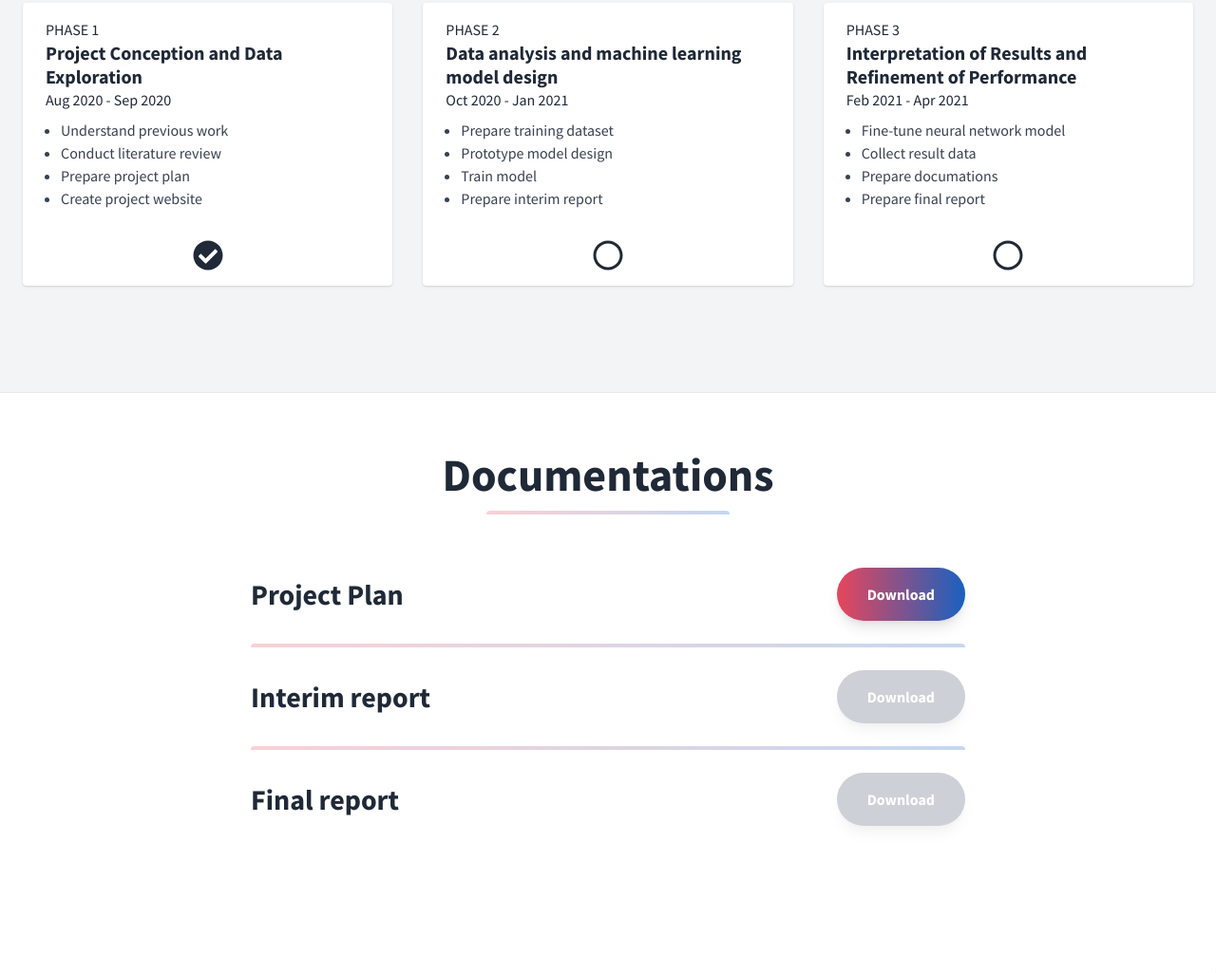
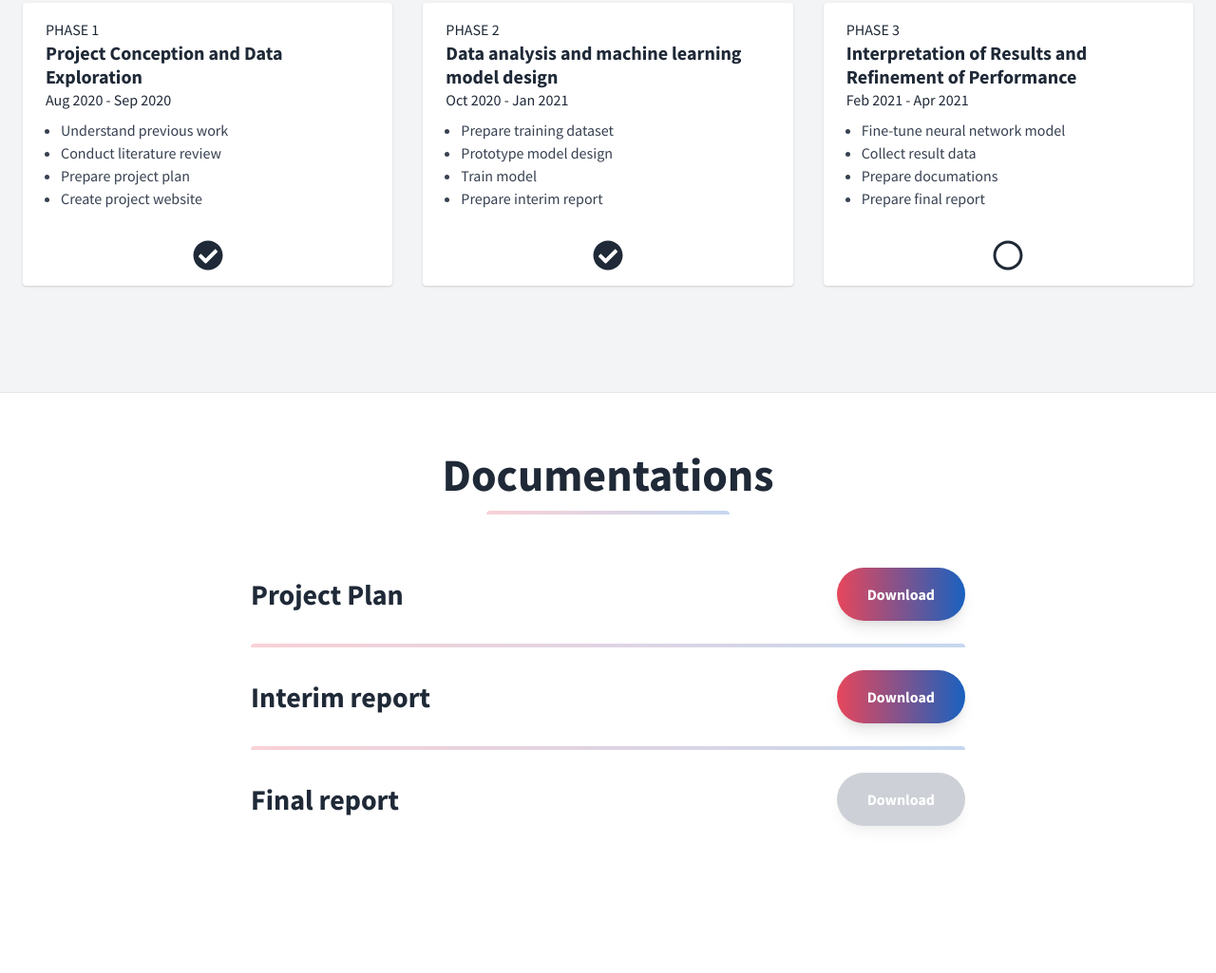
Before and after one commit to kalvin807/mtr-ml-anaylsis-page, a website: page index.html in a window 1280 px wide. Shown: the part 2797-3822 px from the top of the page at 95% size. Drawn offline with nearby package versions, Linux system fonts and the light colour scheme.

Commit message:
Update progress and interim report

```diff
--- a/index.html
+++ b/index.html
@@ -446,7 +446,7 @@
                   License - https://fontawesome.com/license/free (Icons: CC BY 4.0, Fonts: SIL OFL 1.1, Code: MIT License)
                   -->
                   <path
-                    d="M256 8C119 8 8 119 8 256s111 248 248 248 248-111 248-248S393 8 256 8zm0 448c-110.5 0-200-89.5-200-200S145.5 56 256 56s200 89.5 200 200-89.5 200-200 200z"
+                    d="M504 256c0 136.967-111.033 248-248 248S8 392.967 8 256 119.033 8 256 8s248 111.033 248 248zM227.314 387.314l184-184c6.248-6.248 6.248-16.379 0-22.627l-22.627-22.627c-6.248-6.249-16.379-6.249-22.628 0L216 308.118l-70.059-70.059c-6.248-6.248-16.379-6.248-22.628 0l-22.627 22.627c-6.248 6.248-6.248 16.379 0 22.627l104 104c6.249 6.249 16.379 6.249 22.628.001z"
                   />
                 </svg>
               </div>
@@ -520,11 +520,13 @@
             ></div>
             <div class="flex flex-col sm:flex-row justify-between items-center">
               <p class="my-2 text-3xl font-bold">Interim report</p>
-              <button
-                class="mx-auto lg:mx-0 hover:underline opacity-50 cursor-not-allowed bg-gray-400 text-white font-bold rounded-full my-6 py-4 px-8 shadow-lg"
-              >
-                Download
-              </button>
+              <a href="docs/interim_report.pdf" download="interim_report.pdf">
+                <button
+                  class="mx-auto lg:mx-0 hover:underline gradient text-white font-bold rounded-full my-6 py-4 px-8 shadow-lg"
+                >
+                  Download
+                </button>
+              </a>
             </div>
             <div
               class="h-1 mx-auto gradient w-full opacity-25 my-0 py-0 rounded-t"
--- a/package.json
+++ b/package.json
@@ -9,7 +9,7 @@
   "author": "",
   "license": "ISC",
   "devDependencies": {
-    "browser-sync": "^2.26.12",
+    "browser-sync": "^2.26.14",
     "gulp": "^4.0.2"
   }
 }
```
Also changed, not shown: 2 other files.
